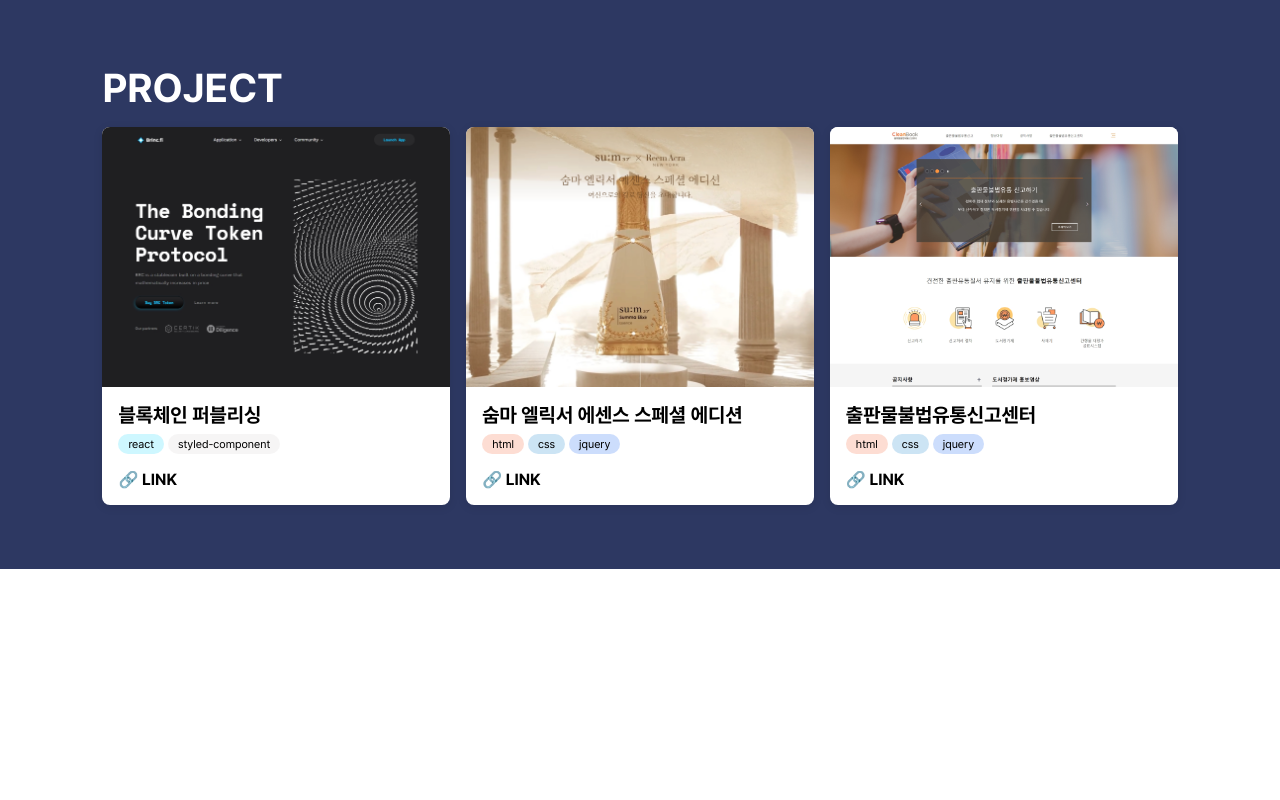
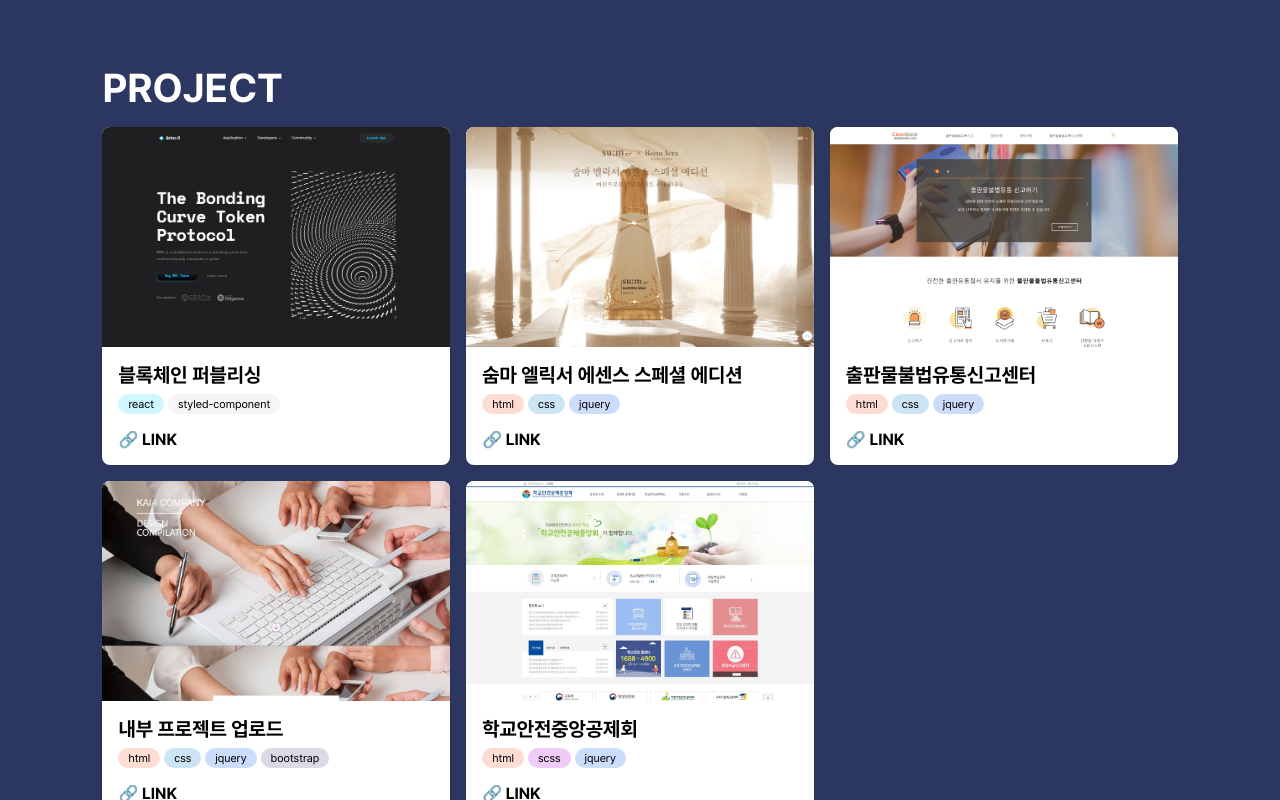
Before and after one commit to eehaemii/portfolio, a Next.js app: page /Project in a window 1280 px wide. Built offline with nearby package versions, Linux system fonts and the light colour scheme.

Commit message:
불필요한 코드 삭제 & 반응형 스타일 추가

```diff
--- a/components/Card/index.tsx
+++ b/components/Card/index.tsx
@@ -1,25 +1,20 @@
 import React, { useState } from 'react';
-import Image from 'next/image';
 import * as S from './styled';
 import { IPropsBox, ItemType } from '@/components/Card/interface';
 import Tag from '@/components/Tag';
 
 const ProjectCard: React.FC<IPropsBox> = ({ name, thumbnail, demoLink, list = [] }) => {
-  const [imageClass, setImageClass] = useState('');
+  const [isHovered, setIsHovered] = useState(false);
 
   return (
     <S.Card>
-      <S.Thumbnail
-        className={imageClass}
-        onMouseEnter={() => setImageClass('hover')}
-        onMouseLeave={() => setImageClass('')}
-      >
-        <Image
+      <S.Thumbnail onMouseEnter={() => setIsHovered(true)} onMouseLeave={() => setIsHovered(false)}>
+        <S.StyledImage
           src={thumbnail!}
           alt={`${name} thumbnail`}
           layout="fill"
           objectFit="cover"
-          objectPosition="top"
+          objectPosition={isHovered ? 'bottom' : 'top'}
         />
       </S.Thumbnail>
 
--- a/components/Card/styled.ts
+++ b/components/Card/styled.ts
@@ -1,4 +1,5 @@
 import styled from 'styled-components';
+import Image from 'next/image';
 
 export const Card = styled.li`
   flex: 1;
@@ -11,13 +12,26 @@ export const Card = styled.li`
   &:hover {
     transform: translateY(-10px);
   }
+
+  @media (max-width: 1000px) {
+    margin-top: 16px;
+  }
 `;
 
 export const Thumbnail = styled.div`
   position: relative;
   width: 100%;
-  height: 260px;
+  height: 220px;
   overflow: hidden;
+
+  @media (max-width: 1000px) {
+    height: 190px;
+  }
+`;
+
+export const StyledImage = styled(Image)<{ objectPosition: string }>`
+  transition: object-position 2000ms ease-in-out;
+  object-position: ${(props) => props.objectPosition};
 `;
 
 export const Content = styled.div`
--- a/components/LineCard/styled.ts
+++ b/components/LineCard/styled.ts
@@ -7,7 +7,6 @@ export const LineCard = styled.div<IPropsBox>`
   padding: 2em;
   background-color: var(--base-white);
   border-radius: 10px;
-  box-shadow: 1px solid;
   box-shadow: 0 1px 3px #dcdcdc;
   text-align: center;
 
@@ -23,6 +22,10 @@ export const LineCard = styled.div<IPropsBox>`
     background-color: #498ce8;
     border-top-left-radius: 10px;
     border-bottom-left-radius: 10px;
+  }
+
+  @media (max-width: 1000px) {
+    padding: 2em 1em;
   }
 `;
 
--- a/pages/Project/index.tsx
+++ b/pages/Project/index.tsx
@@ -36,6 +36,29 @@ const ProjectPage = () => {
       demoLink: 'https://e.kpipa.or.kr/cleanBook/main/main.do',
       details: '상세 설명 텍스트',
     },
+    {
+      name: '내부 프로젝트 업로드',
+      thumbnail: '/images/project03.jpg',
+      list: [
+        { message: 'html', theme: EThemeTag.HTML },
+        { message: 'css', theme: EThemeTag.CSS },
+        { message: 'jquery', theme: EThemeTag.JQUERY },
+        { message: 'bootstrap', theme: EThemeTag.BOOTSTRAP },
+      ],
+      demoLink: 'https://eehaemii.github.io/designUploadSite/views/intro.html',
+      details: '상세 설명 텍스트',
+    },
+    {
+      name: '학교안전중앙공제회',
+      thumbnail: '/images/project02.jpg',
+      list: [
+        { message: 'html', theme: EThemeTag.HTML },
+        { message: 'scss', theme: EThemeTag.SCSS },
+        { message: 'jquery', theme: EThemeTag.JQUERY },
+      ],
+      demoLink: 'https://www.ssif.or.kr/',
+      details: '상세 설명 텍스트',
+    },
   ];
 
   return (
--- a/pages/Project/project.module.css
+++ b/pages/Project/project.module.css
@@ -28,3 +28,9 @@
   width: 300px;
   height: 400px;
 }
+
+@media (max-width: 1000px) {
+  .projectInner {
+    display: block;
+  }
+}
--- a/pages/index.tsx
+++ b/pages/index.tsx
@@ -8,8 +8,8 @@ export default function Home() {
   return (
     <>
       <Head>
-        <title>Create Next App</title>
-        <meta name="description" content="Generated by create next app" />
+        <title>portfolio</title>
+        <meta name="description" content="Haemi's Portfolio" />
         <meta name="viewport" content="width=device-width, initial-scale=1" />
         <link rel="icon" href="/favicon.ico" />
       </Head>
```
Also changed, not shown: pages/Career/career.module.css (+11 -0 lines).
